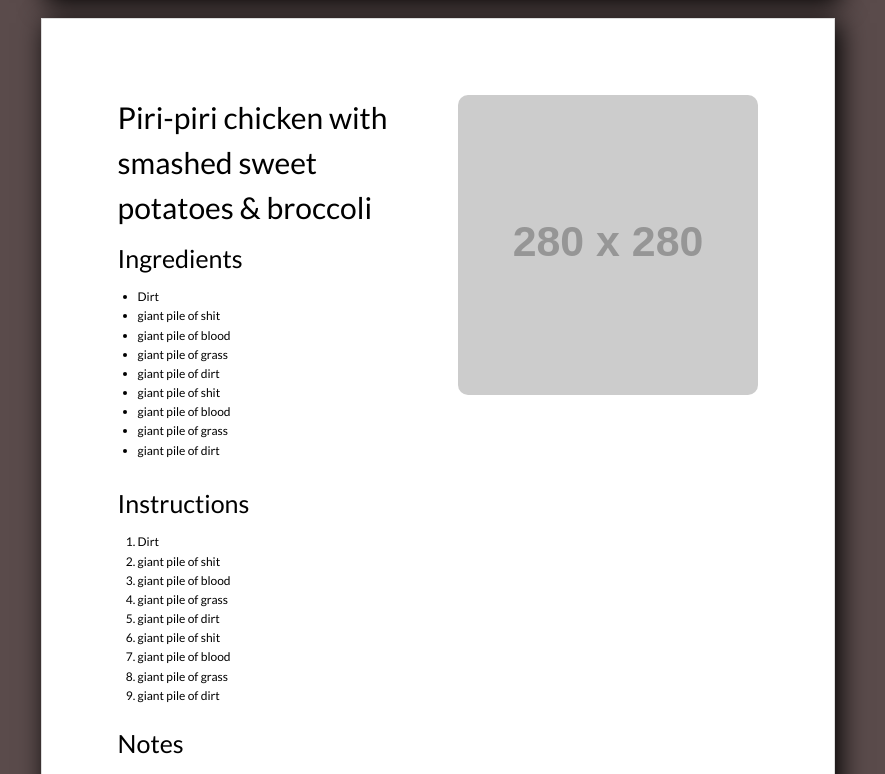
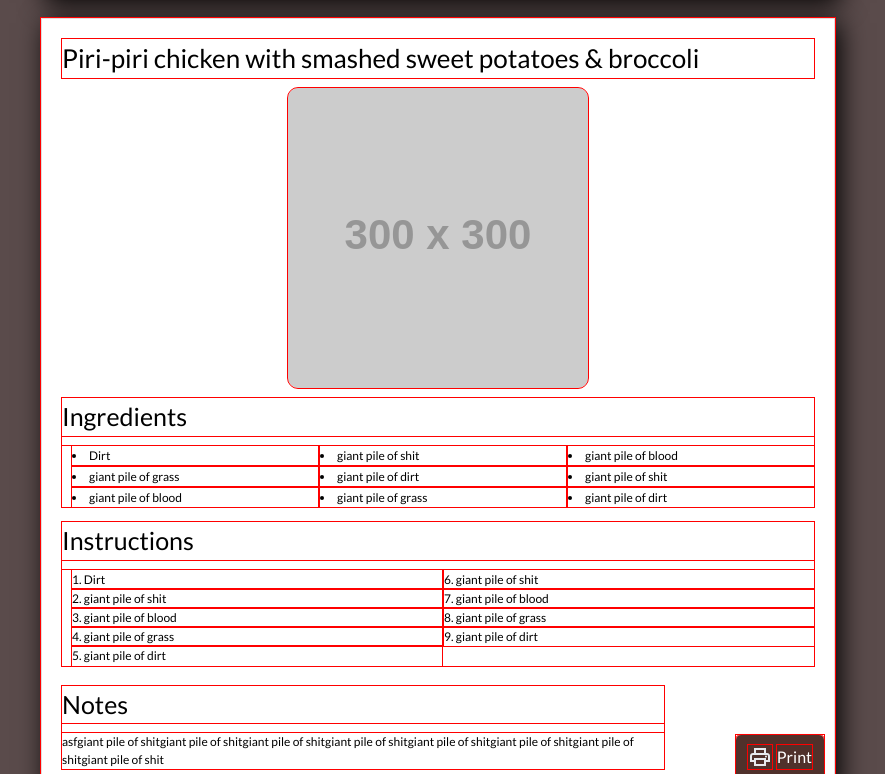
Before and after one commit to orzcode/foodcard, a React (Vite) app: page / in a window 1280 px wide. Shown: the part 606-1380 px from the top of the page, without its empty margins (202-1087 px from the left). Built offline with nearby package versions, Linux system fonts and the light colour scheme.

Commit message:
preview styling improvement

```diff
--- a/src/components/PreviewPane.jsx
+++ b/src/components/PreviewPane.jsx
@@ -1,6 +1,5 @@
 import React, { useRef } from 'react';
-import { useReactToPrint } from 'react-to-print'
-
+import { useReactToPrint } from 'react-to-print';
 import "../styles/PreviewPane.css";
 import PrintButton from "./PrintButton";
 
@@ -13,13 +12,15 @@ function PreviewPane(props) {
     documentTitle: "Recipe - " + props.recipe.name
   });
 
-
-
   return (
     <div className="PreviewPane" ref={previewPaneRef}>
-      <div className="previewUpper">
-        <div className="H2Ingr">
       <h2>{props.recipe.name}</h2>
+
+      <img
+        src={props.preview ? props.preview : "https://placehold.co/300?text=Add+a+pic!"}
+        alt="Preview"
+      />
+
       <div className="ingredients">
         <h3>Ingredients</h3>
         <ul>
@@ -32,18 +33,6 @@ function PreviewPane(props) {
             )
           )}
         </ul>
-          </div>
-        </div>
-
-          <img
-            src={
-              props.preview
-                ? props.preview
-                : "https://placehold.co/280?text=Add+a+pic!"
-            }
-            alt="Preview"
-          />
-
       </div>
 
       <div className="instructions">
@@ -67,8 +56,7 @@ function PreviewPane(props) {
         </div>
       ) : null}
 
-      <PrintButton handlePrint={handlePrint}/>
-
+      <PrintButton handlePrint={handlePrint} />
     </div>
   );
 }
--- a/src/index.css
+++ b/src/index.css
@@ -26,7 +26,7 @@
   margin: 0;
   padding: 0;
   box-sizing: border-box;
-  /* outline: 1px solid red; */
+  outline: 1px solid red;
 }
 html {
   font-size: 62.5%;
--- a/src/styles/PreviewPane.css
+++ b/src/styles/PreviewPane.css
@@ -3,31 +3,34 @@
     background-color: #fff;
     color: black;
     font-family: 'Lato', sans-serif;
-
     min-height: 80vh;
-    /* min-height: 1122px; */
-
     width: 794px;
-
-    word-wrap: break-word; /* Ensures long words break onto the next line */
-    overflow-wrap: break-word; /* Modern equivalent, handles long words */
-    word-break: break-word; /* Modern equivalent, handles long words */
-
-    padding: 2cm; /* Similar to a typical print margin */
-    box-shadow: 5px 5px 25px rgb(0, 0, 0); /* A subtle shadow to lift it off the page */
+    word-wrap: break-word;
+    overflow-wrap: break-word;
+    word-break: break-word;
+    padding: 2rem;
+    box-shadow: 5px 5px 25px rgb(0, 0, 0);
     border: 1px solid #ddd;
     overflow: auto;
     page-break-inside: avoid;
-    break-inside: avoid; /* Prevent breaking the content in the middle during printing */
+    break-inside: avoid;
 
-    img {
+
+}
+
+.PreviewPane img {
     width: 100%;
     max-width: 300px;
-        max-height: 300px; /* Maintain aspect ratio */
+    max-height: 300px;
     border-radius: 1rem;
     object-fit: cover;
     aspect-ratio: 1;
+    display: block;
+    margin: 0 auto 1rem auto;
 }
+
+.PreviewPane h2 {
+    font-size: clamp(2.4rem, 4vw, 2.6rem);
 }
 
 .PreviewPane h2, .PreviewPane h3 {
@@ -35,7 +38,6 @@
 }
 
 .PreviewPane ul, .PreviewPane ol {
-    padding-left: 2rem;
     margin-bottom: 1.5rem;
 }
 
@@ -44,49 +46,48 @@
     font-size: 1.2rem;
 }
 
+.PreviewPane .ingredients ul {
+    display: grid;
+    grid-template-columns: repeat(3, 1fr); /* Three columns for ingredients */
+    gap: 0.2rem;
+    padding-left: 1rem; /* Remove left padding for grid layout */
+    list-style-position: inside;
+}
+
+
+.PreviewPane .instructions ol {
+    columns: 2; /* Creates two columns for the instructions */
+    column-gap: 1rem; /* Adds some space between the two columns */
+    gap: 0.2rem;
+    padding-left: 1rem; /* Remove left padding for grid layout */
+    list-style-position: inside;
+}
+
+.PreviewPane .instructions li {
+    break-inside: avoid-column; /* Prevents instructions from breaking awkwardly between columns */
+}
+
 .PreviewPane .notes {
     margin-top: 2rem;
     font-style: italic;
     font-size: 1.2rem;
+    max-width: 80%;
 }
 
-.previewUpper {
-    display: flex;
-    justify-content: space-between;
-    margin-bottom: 1rem;
-    gap: 1rem;
-}
-
-.H2Ingr{
-    display: flex;
-    flex-direction: column;
-    max-width: 50%;
-    justify-content: space-between;
-}
-
-/*-- problem - image gets wonky if parent has max width
-but max width needed to enforce text wrapping!?*/
-/*--------------------------------------------*/
-
 @media screen and (max-width: 1200px) {
-    .previewUpper {
-       /* flex-wrap: wrap; */
-       flex-direction: column;
-      justify-content: center;
-      align-items: center;
-    }
-
-    .H2Ingr {
-        min-width: 100%;
-    }
     .PreviewPane {
         padding: 1rem;
         width: 100%;
         overflow: visible;
         max-height: 100%;
-        /*remove scrollbar causes overflow,
-        needed to set explicit max-height
-        a bit mysterious IMO but whatever */
+    }
+
+    .PreviewPane .ingredients ul {
+        grid-template-columns: 1fr; /* Revert to single-column on small screens */
+    }
+
+    .PreviewPane .instructions ol {
+        columns: 1; /* Revert to single-column on small screens */
     }
 }
 
@@ -95,24 +96,15 @@ but max width needed to enforce text wrapping!?*/
         size: A4;
     }
 
-    /* html, body {
-        height: 100vh;
-        margin: 0 !important;
-        padding: 0 !important;
-        overflow: hidden;
-      } */
-
     .PreviewPane {
         box-sizing: border-box;
         min-height: 100vh;
         height: auto;
         padding: 5rem;
+    }
 
-    }
     .printButton {
         display: none;
         page-break-after: avoid;
     }
 }
-
-/* Last resort idea for image break - break into single column */
```
Lines whose indentation alone changed are shown as unchanged.
